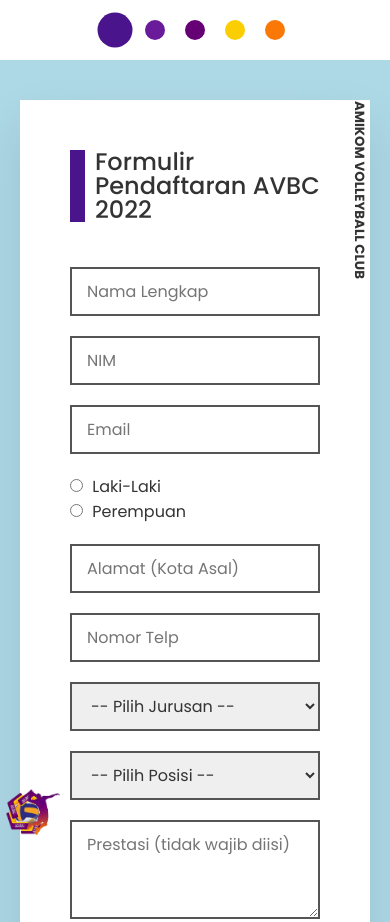
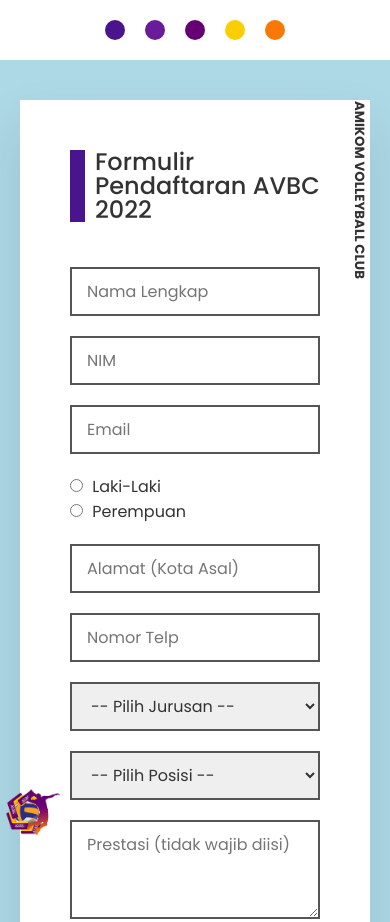
Before and after one commit to voliavbc/avbc2022, a plain HTML site: page index.html in a window 390 px wide. Shown: the top 922 px of the page. Drawn offline with Linux system fonts and the light colour scheme.

Commit message:
scaleunset

```diff
--- a/style.css
+++ b/style.css
@@ -208,4 +208,10 @@
     margin: unset;
     border-radius: 10px;
   }
+
+  .colors span.active {
+    /* border: 2px solid darkred; */
+    scale: 1;
+    transition: 0.5s;
+  }
 }
```
Also changed, not shown: index.html (+0 -5 lines).
